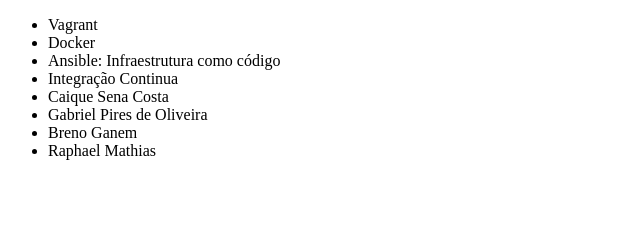
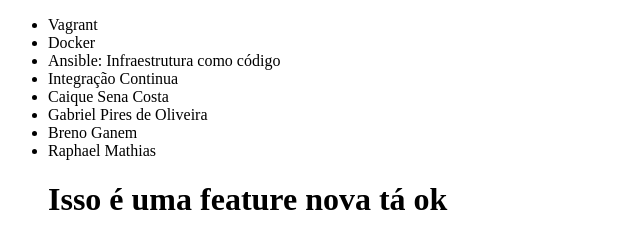
Before and after one commit to beatrizsvarela/curso-alura-github, a plain HTML site: page index.html in a window 1280 px wide. Shown: the whole page, without its empty margins (0-640 px from the left). Drawn offline with Linux system fonts and the light colour scheme.

Commit message:
feature adicionada

```diff
--- a/index.html
+++ b/index.html
@@ -13,8 +13,9 @@
         <li>Caique Sena Costa</li>
         <li>Gabriel Pires de Oliveira</li>
         <li>Breno Ganem</li>
+        <li>Raphael Mathias</li>
 
-        <li>Raphael Mathias</li>
+        <h1>Isso é uma feature nova tá ok</h1>
     </ul>
 </body>
 </html>
```
